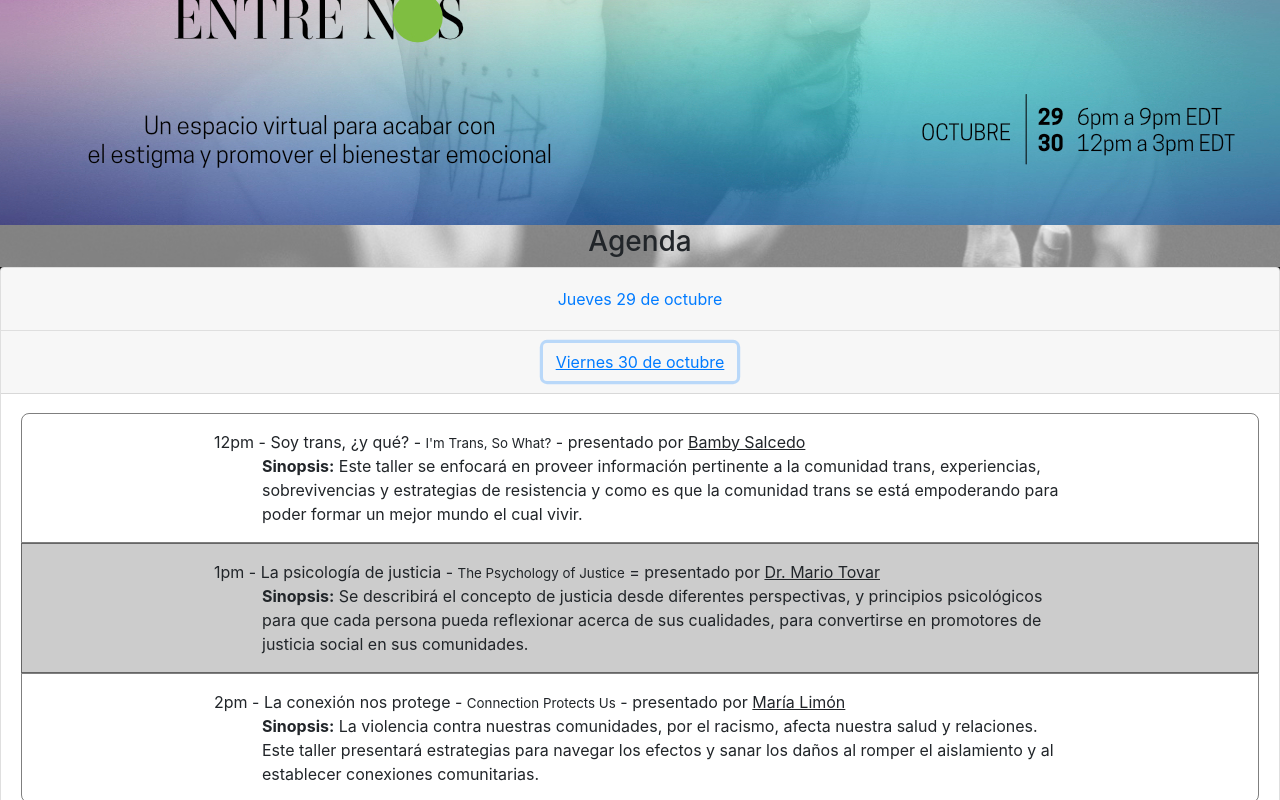
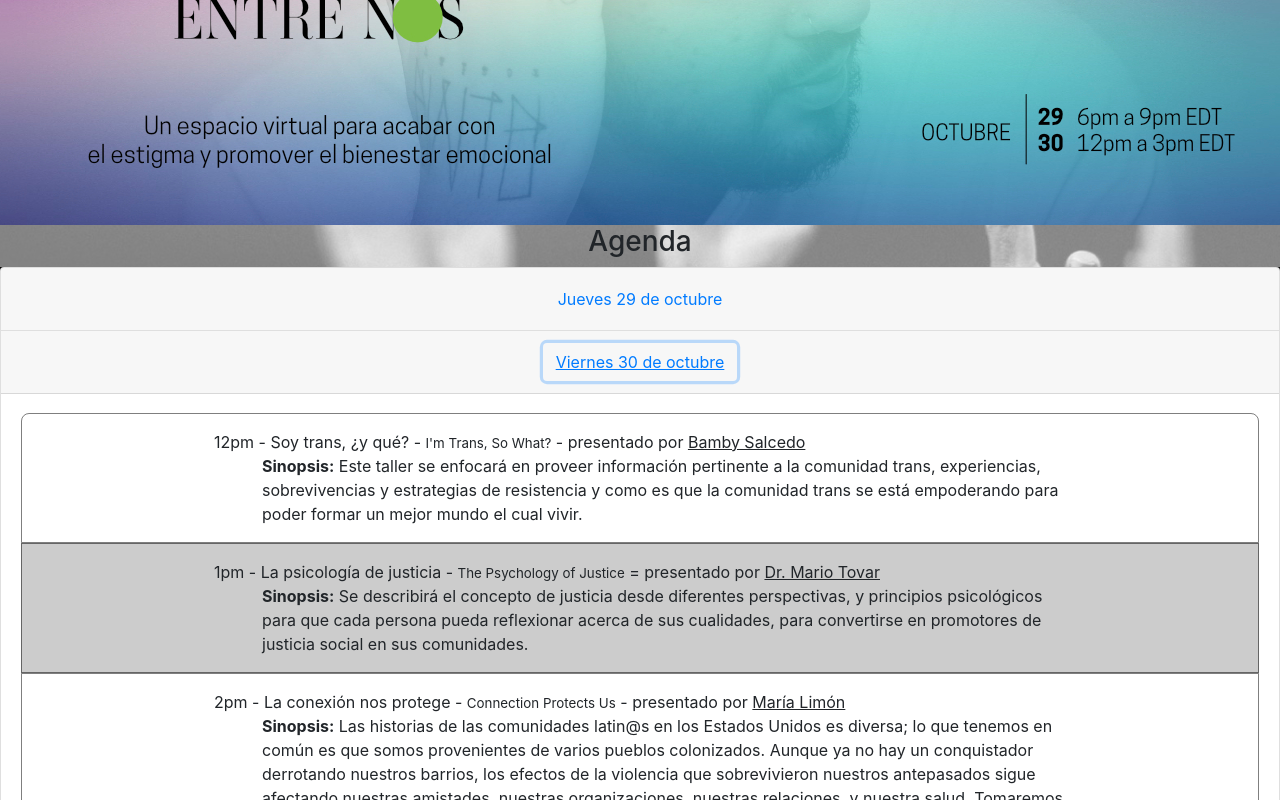
Before and after one commit to scottrollan/linq-events, a React (Create React App) app: page /Agenda in a window 1280 px wide. Both pictures are taken after a click on the button "Viernes 30 de octubre". Shown: the part 223-1023 px from the top of the page. Built offline with nearby package versions, Linux system fonts and the light colour scheme; the HTML template or start-up script is replaced by a standard one.

Commit message:
humberto updates

```diff
--- a/src/components/pages/Agenda.js
+++ b/src/components/pages/Agenda.js
@@ -108,11 +108,16 @@ export default function Agenda() {
                 </span>{' '}
                 - presentado por <u>María Limón</u> <br></br>
                 <span className={styles.subText}>
-                  <b>Sinopsis:</b> La violencia contra nuestras comunidades, por
-                  el racismo, afecta nuestra salud y relaciones. Este taller
-                  presentará estrategias para navegar los efectos y sanar los
-                  daños al romper el aislamiento y al establecer conexiones
-                  comunitarias.
+                  <b>Sinopsis:</b> Las historias de las comunidades latin@s en
+                  los Estados Unidos es diversa; lo que tenemos en común es que
+                  somos provenientes de varios pueblos colonizados. Aunque ya no
+                  hay un conquistador derrotando nuestros barrios, los efectos
+                  de la violencia que sobrevivieron nuestros antepasados sigue
+                  afectando nuestras amistades, nuestras organizaciones,
+                  nuestras relaciones, y nuestra salud. Tomaremos un tiempo para
+                  analizar estos efectos e investigar algunos pasos que podamos
+                  tomar para lidiar con los retos que la colonización presenta
+                  en nuestras vidas hoy día.
                 </span>
                 {/* <BioModal name="María Limón" /> */}
               </Card.Text>
```
